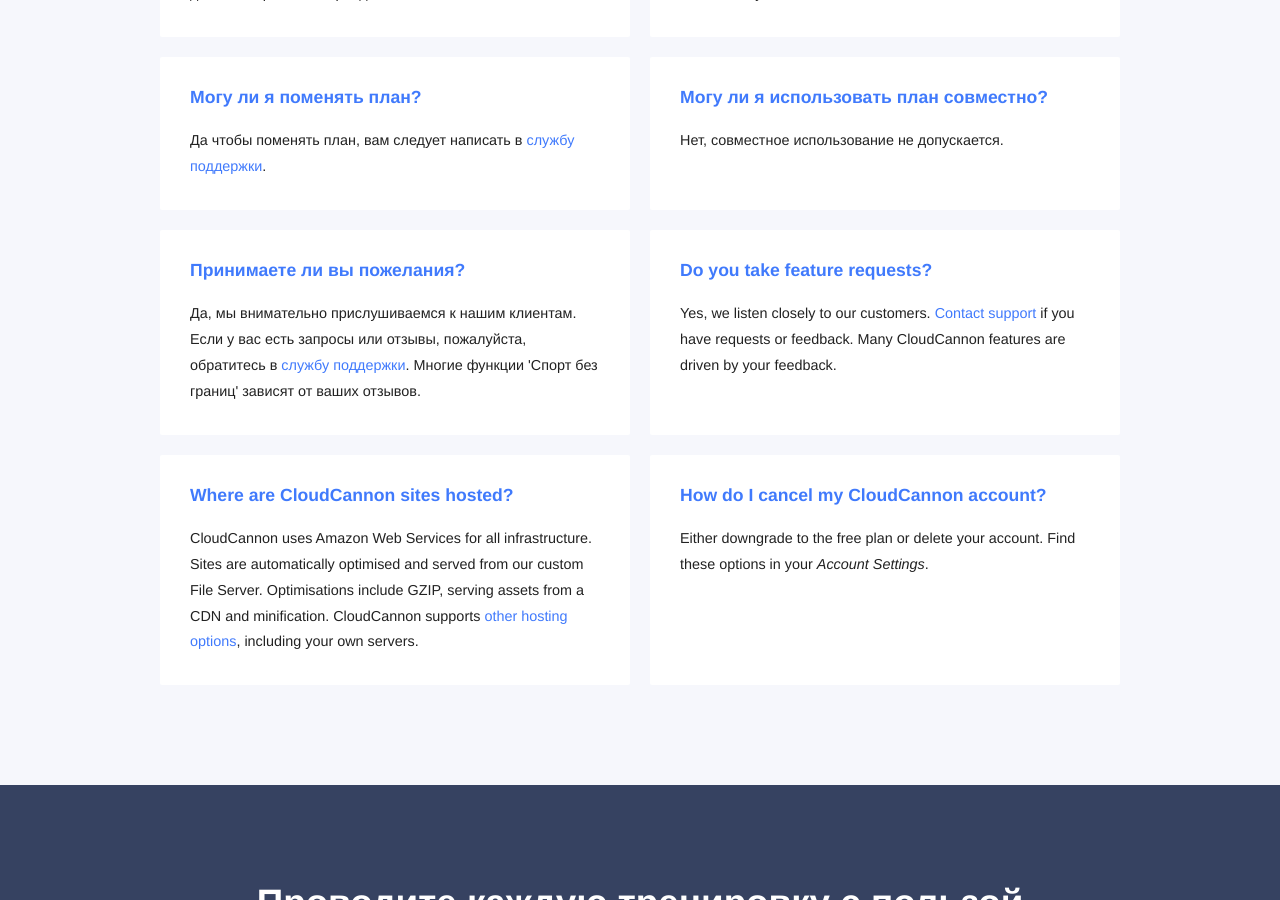
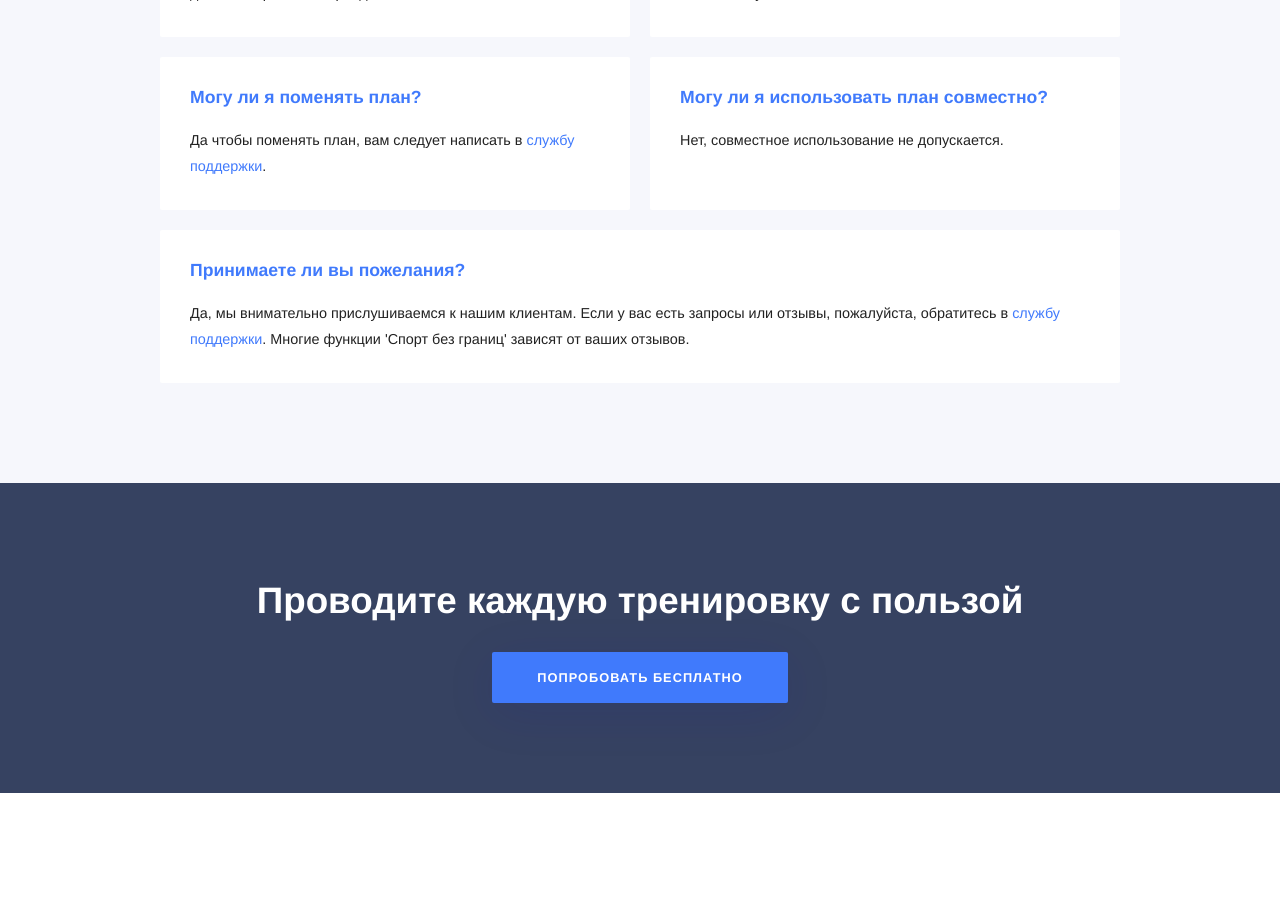
Before and after one commit to RakhimyanTim/adroholic.github.io, a Jekyll site: the page built from pages/pricing.html, in a window 1280 px wide and 900 px high, scrolled down 1202 px. Built offline with Jekyll 4.4.1, drawn with Linux system fonts in a browser that asks for light colours; some web fonts are replaced; some of the changed lines change nothing that is shown.

Commit message:
Update pricing.html

```diff
--- a/pages/pricing.html
+++ b/pages/pricing.html
@@ -31,12 +31,6 @@ permalink: /pricing/
 		{% include components/pricing/faq.html q="Могу ли я использовать план совместно?" a="Нет, совместное использование не допускается." %}
 
 		{% include components/pricing/faq.html q="Принимаете ли вы пожелания?" a="Да, мы внимательно прислушиваемся к нашим клиентам. Если у вас есть запросы или отзывы, пожалуйста, обратитесь в <a href='mailto:walkingstartup@gmail.com'>службу поддержки</a>. Многие функции 'Спорт без границ' зависят от ваших отзывов." %}
-
-		{% include components/pricing/faq.html q="Do you take feature requests?" a="Yes, we listen closely to our customers. <a href='mailto:support@cloudcannon.com'>Contact support</a> if you have requests or feedback. Many CloudCannon features are driven by your feedback." %}
-
-		{% include components/pricing/faq.html q="Where are CloudCannon sites hosted?" a="CloudCannon uses Amazon Web Services for all infrastructure. Sites are automatically optimised and served from our custom File Server. Optimisations include GZIP, serving assets from a CDN and minification. CloudCannon supports <a href='https://docs.cloudcannon.com/hosting/options/' target='_blank'>other hosting options</a>, including your own servers." %}
-
-		{% include components/pricing/faq.html q="How do I cancel my CloudCannon account?" a="Either downgrade to the free plan or delete your account. Find these options in your <em>Account Settings</em>." %}
 	</ul>
 </section>
 <script src="/js/pricing.js"></script>
```
